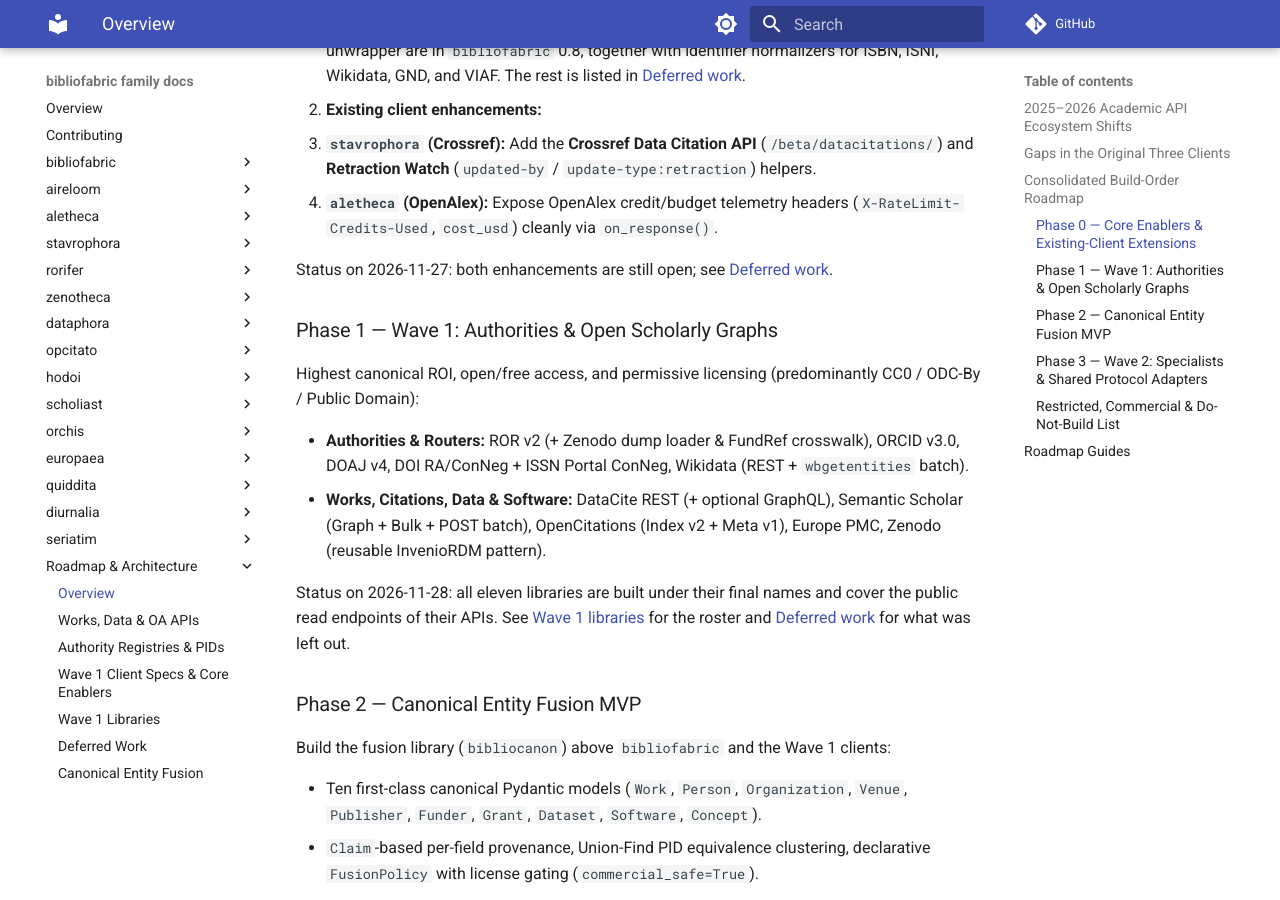
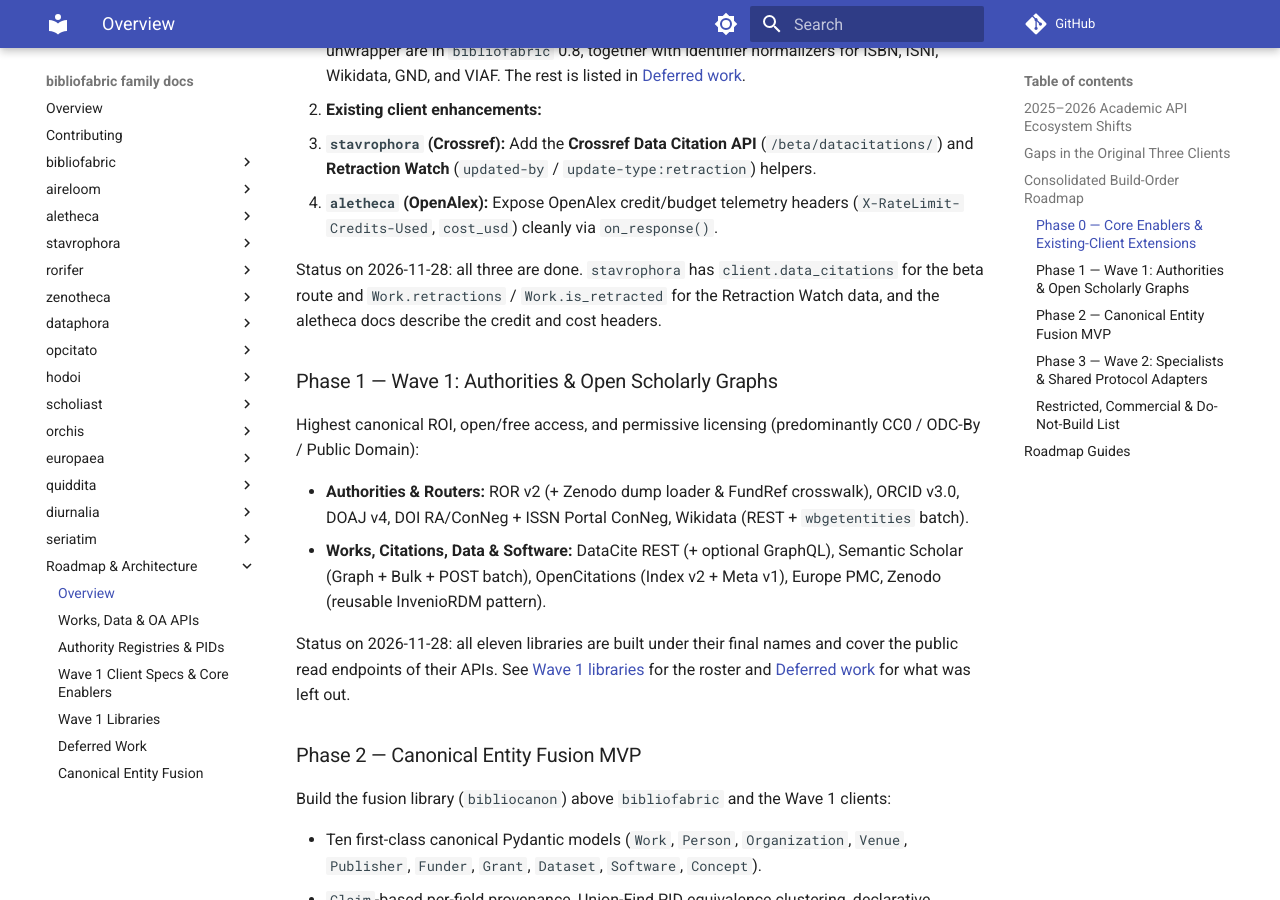
Before and after one commit to utsmok/bibliofabric, an MkDocs documentation site: the page built from docs/roadmap/index.md, in a window 1280 px wide and 900 px high, scrolled down 2511 px. Built offline with MkDocs 1.6.1 and Material for MkDocs 9.7.7, drawn with Linux system fonts in a browser that asks for light colours; comment, search, counter and statistics services are not loaded.

Commit message:
docs(roadmap): mark the existing-client enhancements done

```diff
--- a/docs/roadmap/index.md
+++ b/docs/roadmap/index.md
@@ -117,8 +117,10 @@ candidates.
    - **`aletheca` (OpenAlex):** Expose OpenAlex credit/budget telemetry headers
      (`X-RateLimit-Credits-Used`, `cost_usd`) cleanly via `on_response()`.
 
-   Status on 2026-11-27: both enhancements are still open; see
-   [Deferred work](deferred.md#existing-clients).
+   Status on 2026-11-28: all three are done. `stavrophora` has
+   `client.data_citations` for the beta route and `Work.retractions` /
+   `Work.is_retracted` for the Retraction Watch data, and the aletheca docs
+   describe the credit and cost headers.
 
 ### Phase 1 — Wave 1: Authorities & Open Scholarly Graphs
 
```
Also changed, not shown: docs/roadmap/deferred.md (+0 -7 lines), docs/roadmap/wave-1-clients.md (+4 -0 lines).
